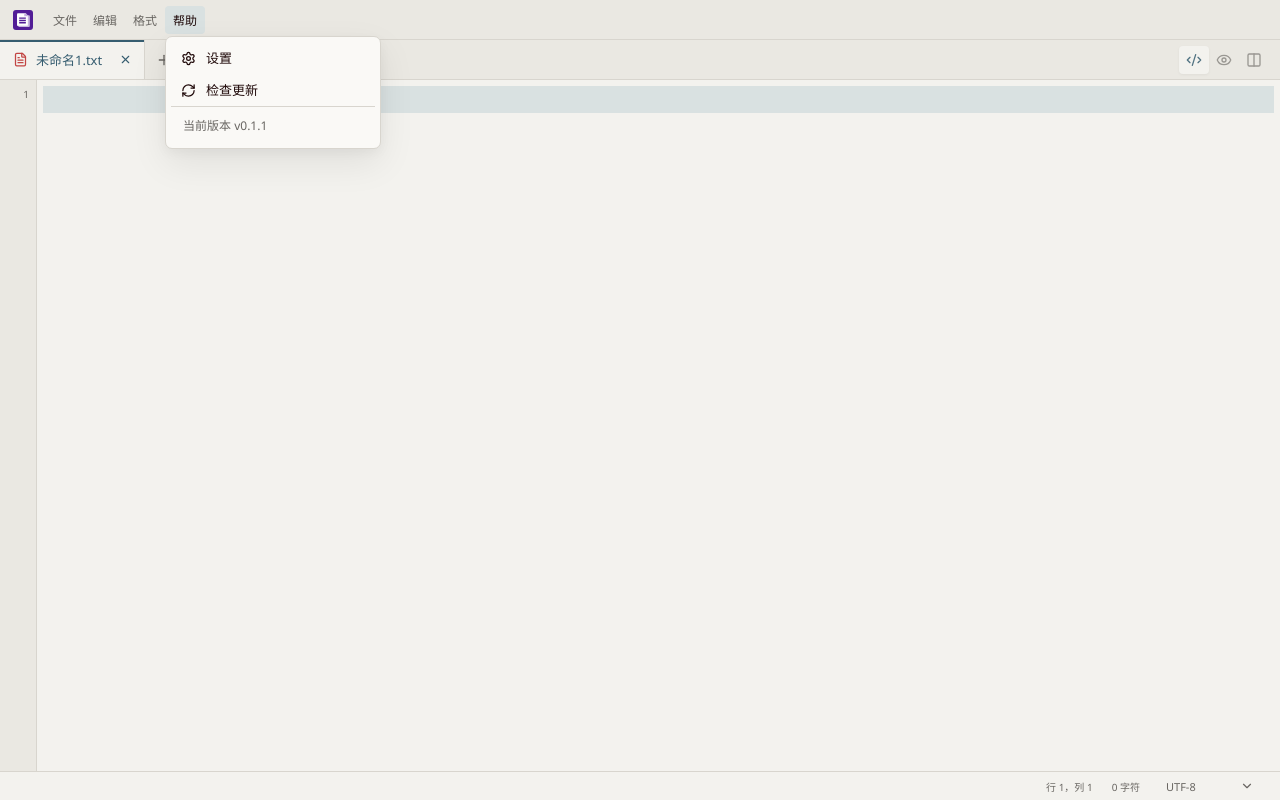
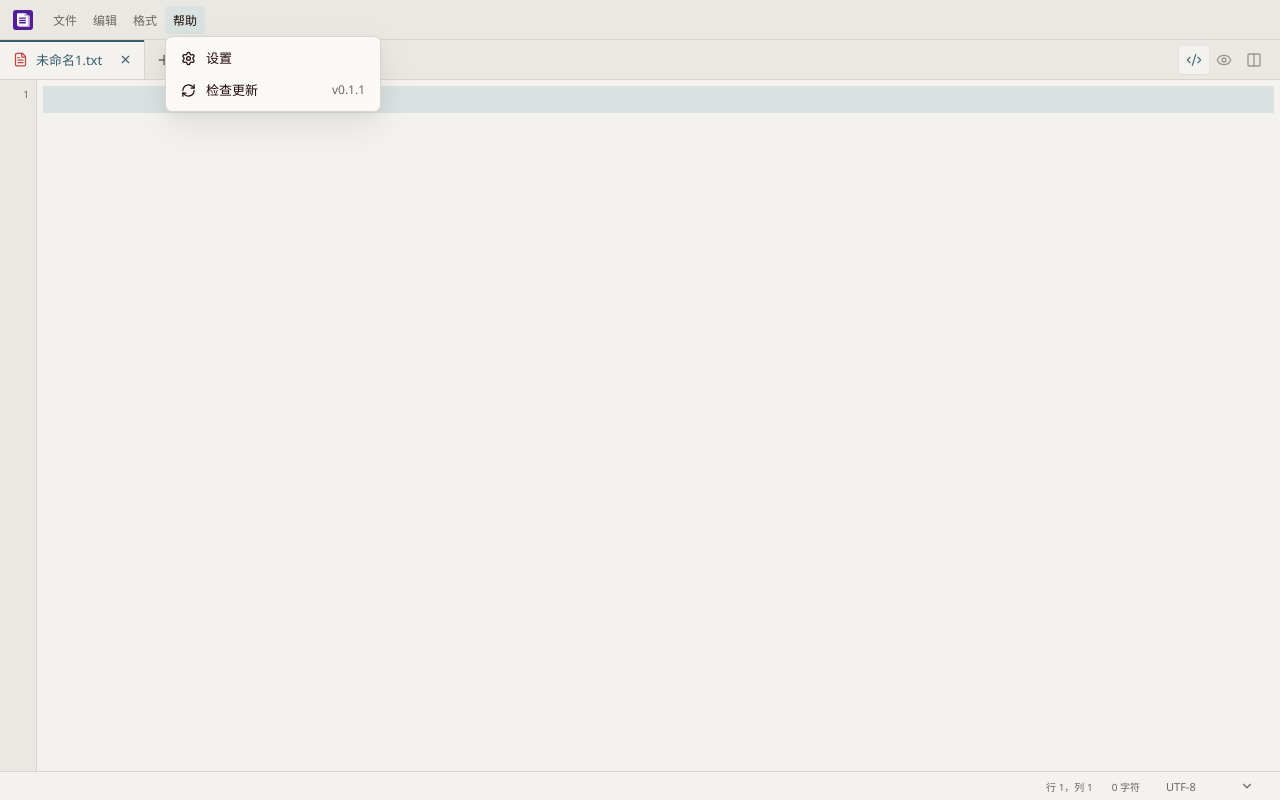
Before and after one commit to lzmzzw/zNote, a Vue app: page / in a window 1280 px wide. Both pictures are taken after a click on the button "帮助". Built offline with nearby package versions, Linux system fonts and the light colour scheme; a web font is replaced by a local one; what markdown-it-math, markdown-it-task-lists would draw is missing.

Commit message:
Move zNote version beside update action

```diff
--- a/src/App.vue
+++ b/src/App.vue
@@ -1362,8 +1362,9 @@ onBeforeUnmount(() => {
               "
             >
               <Settings :size="15" />设置</button
-            ><button :disabled="checkingUpdate" @click="checkUpdates"><RefreshCw :size="15" />检查更新</button>
-            <div class="menu-version">当前版本 v{{ appVersion }}</div>
+            ><button :disabled="checkingUpdate" @click="checkUpdates"
+              ><RefreshCw :size="15" />检查更新<span class="menu-version">v{{ appVersion }}</span></button
+            >
           </div>
         </div>
       </nav>
--- a/src/styles/controls.css
+++ b/src/styles/controls.css
@@ -31,10 +31,10 @@
   font-size: 10px;
 }
 .menu-version {
-  border-top: 1px solid var(--border);
-  padding: 9px 12px;
+  margin-left: auto;
   color: var(--muted);
   font-size: 12px;
+  white-space: nowrap;
 }
 .menu-popup button.checked {
   color: var(--accent);
```
Also changed, not shown: 1 other file (tests, documents, lock files or other folders).
